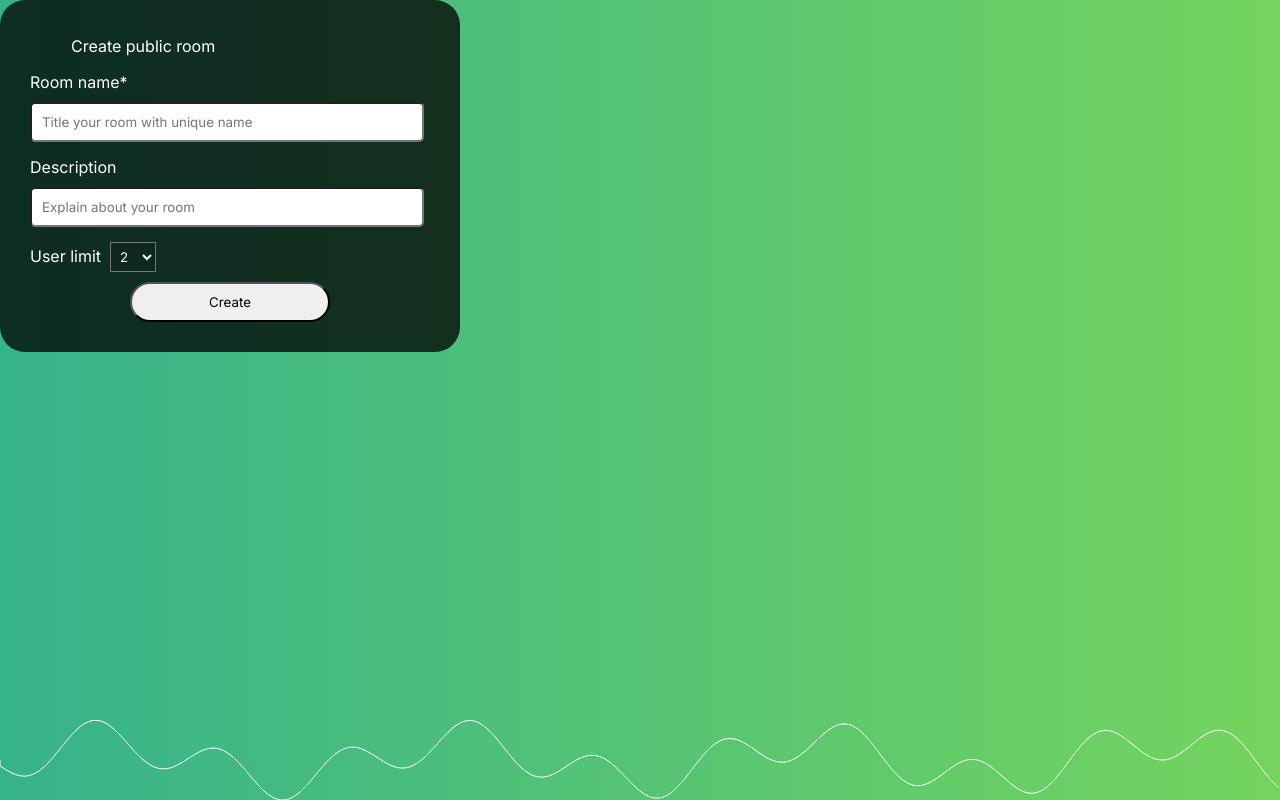
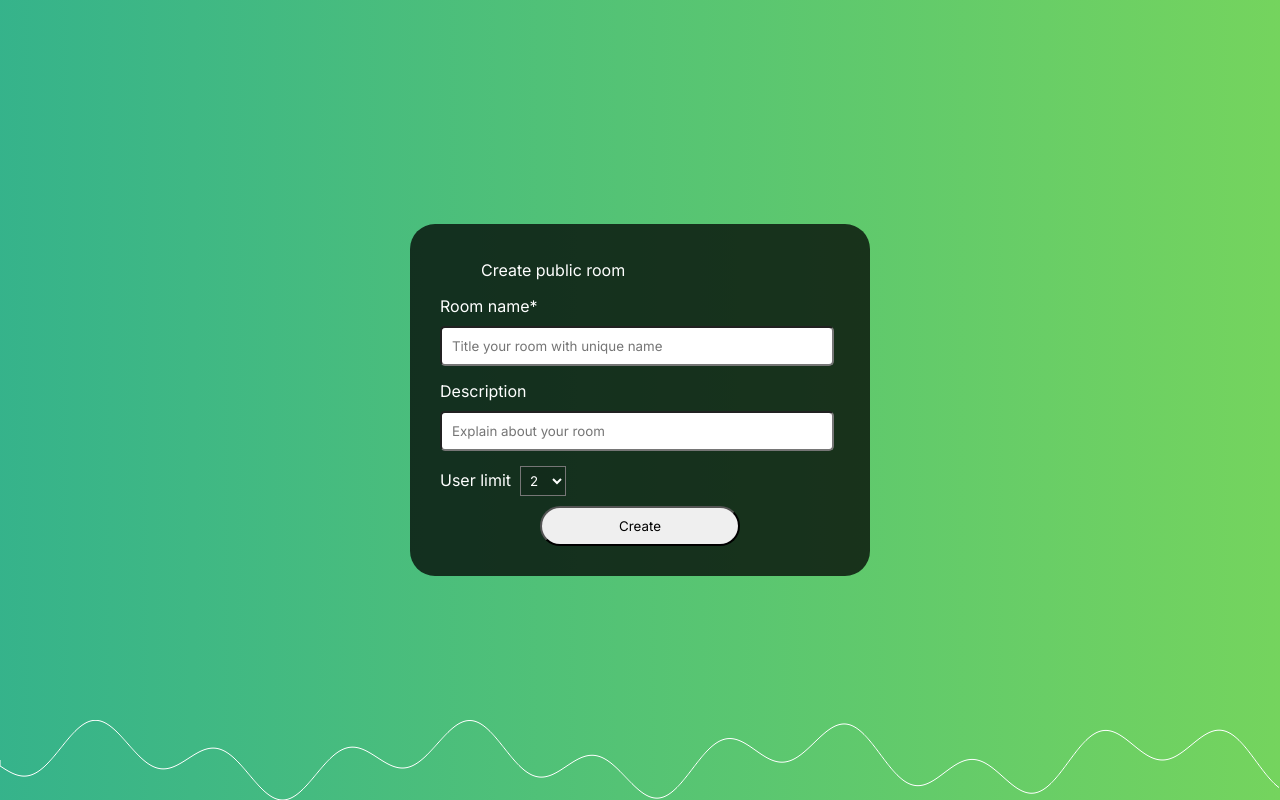
Before and after one commit to Live-Tune/LiveTune-fe, a React (Vite) app: page /RoomCreatePanel in a window 1280 px wide. Built offline with nearby package versions, Linux system fonts and the light colour scheme; some icons are missing; a web font is replaced by a local one.

Commit message:
fix: Fix RoomCreatePanel back button
- Problem has been resolved where RoomCreatePanel back button was not working

```diff
--- a/src/components/RoomCreatePanel.jsx
+++ b/src/components/RoomCreatePanel.jsx
@@ -1,11 +1,13 @@
 import styled from "styled-components";
 import ArrowBackIcon from "@mui/icons-material/ArrowBack";
 import { useState } from "react";
+import { useNavigate } from "react-router-dom";
 
 function RoomCreatePanel() {
   const [name, setName] = useState("");
   const [description, setDescription] = useState("");
   const [userlimit, setUserLimit] = useState("");
+  const navigate = useNavigate();
 
   const handleSetName = (e) => {
     setName(e.target.value);
@@ -20,7 +22,7 @@ function RoomCreatePanel() {
   };
 
   const handleGoBack = () => {
-    console.log("User want to go back");
+    navigate("/main");
   };
 
   const handleCreate = () => {
--- /dev/null
+++ b/src/pages/RoomCreatePage.jsx
@@ -0,0 +1,22 @@
+import styled from "styled-components";
+import { LiveTuneLogoBig } from "../styles/GlobalStyle";
+import RoomCreatePanel from "../components/RoomCreatePanel";
+
+function RoomCreatePage() {
+  return (
+    <Wrapper>
+      <RoomCreatePanel />
+    </Wrapper>
+  );
+}
+
+const Wrapper = styled.div`
+  min-height: 100vh;
+  display: flex;
+  flex-direction: column;
+  align-items: center;
+  justify-content: center;
+  position: relative;
+`;
+
+export default RoomCreatePage;
--- a/src/shared/Router.jsx
+++ b/src/shared/Router.jsx
@@ -1,16 +1,15 @@
 import { BrowserRouter, Route, Routes } from "react-router-dom";
-
-import RoomCreatePanel from "../components/RoomCreatePanel";
 import RoomPanel from "../components/RoomPanel";
 import LoginPage from "../pages/LoginPage";
 import MainPanel from "../pages/MainPage";
+import RoomCreatePage from "../pages/RoomCreatePage";
 
 function Router() {
   return (
     <BrowserRouter>
       <Routes>
         <Route path="/" element={<LoginPage />} />{" "}
-        <Route path="/RoomCreatePanel" element={<RoomCreatePanel />} />
+        <Route path="/RoomCreatePanel" element={<RoomCreatePage />} />
         <Route path="/RoomPanel" element={<RoomPanel />} />
         <Route path="/main" element={<MainPanel />} />
       </Routes>
```
